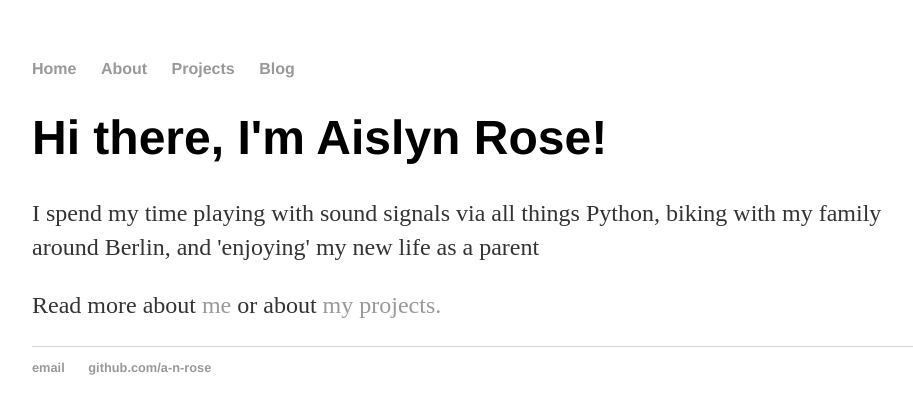
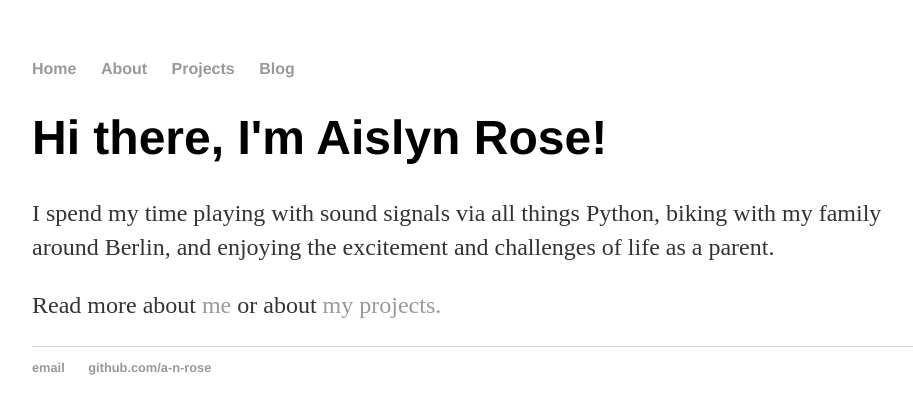
Before and after one commit to a-n-rose/a-n-rose.github.io, a Jekyll site: the page built from index.html, in a window 1280 px wide. Shown: the top 414 px of the page, without its empty margins (160-1073 px from the left). Built offline with Jekyll 4.4.1, drawn with Linux system fonts in a browser that asks for light colours.

Commit message:
Update index.html

```diff
--- a/index.html
+++ b/index.html
@@ -4,6 +4,6 @@ title: Aislyn Rose, Wave-Enthusiast Coder
 ---
 <div class="blurb">
 	<h1>Hi there, I'm Aislyn Rose!</h1>
-	<p>I spend my time playing with sound signals via all things Python, biking with my family around Berlin, and 'enjoying' my new life as a parent</p>
+	<p>I spend my time playing with sound signals via all things Python, biking with my family around Berlin, and enjoying the excitement and challenges of life as a parent.</p>
 	<p>Read more about <a href="/about">me</a> or about <a href="/projects"> my projects.</a> </p>
 </div><!-- /.blurb -->
```
